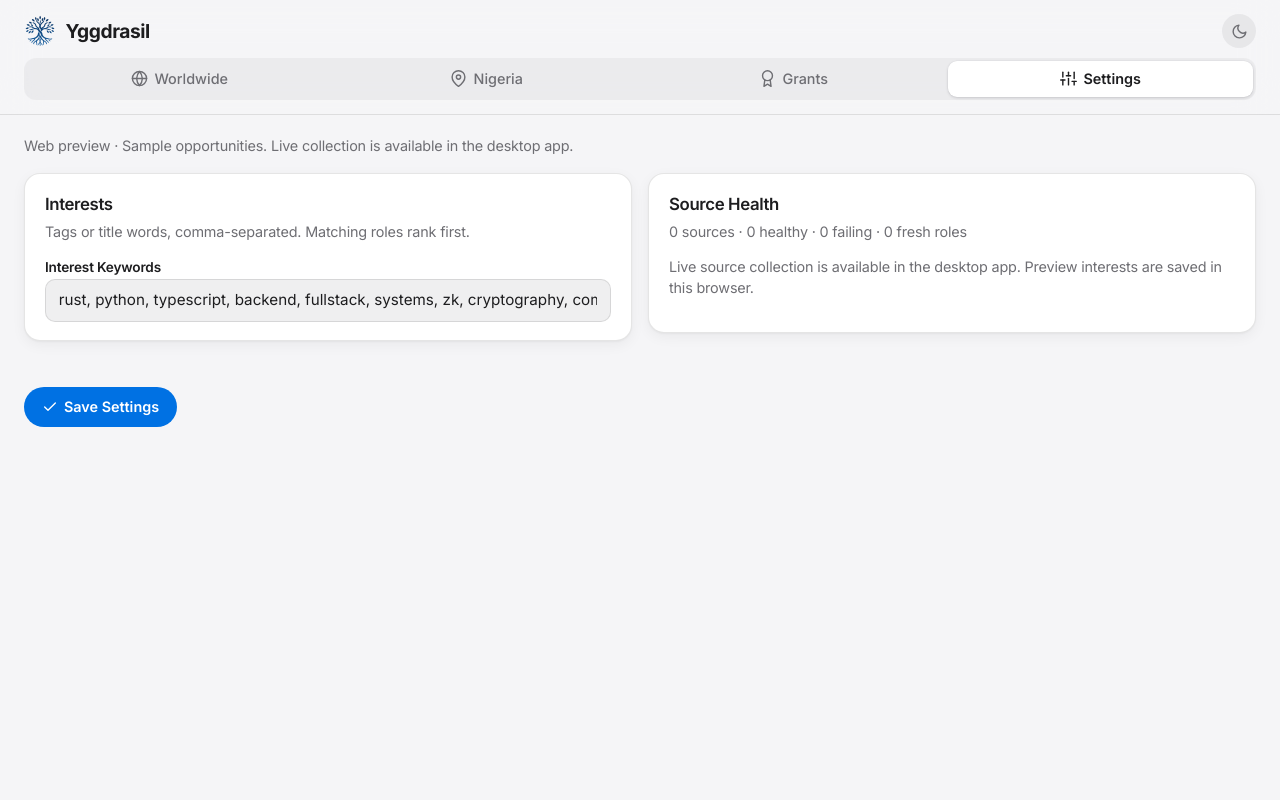
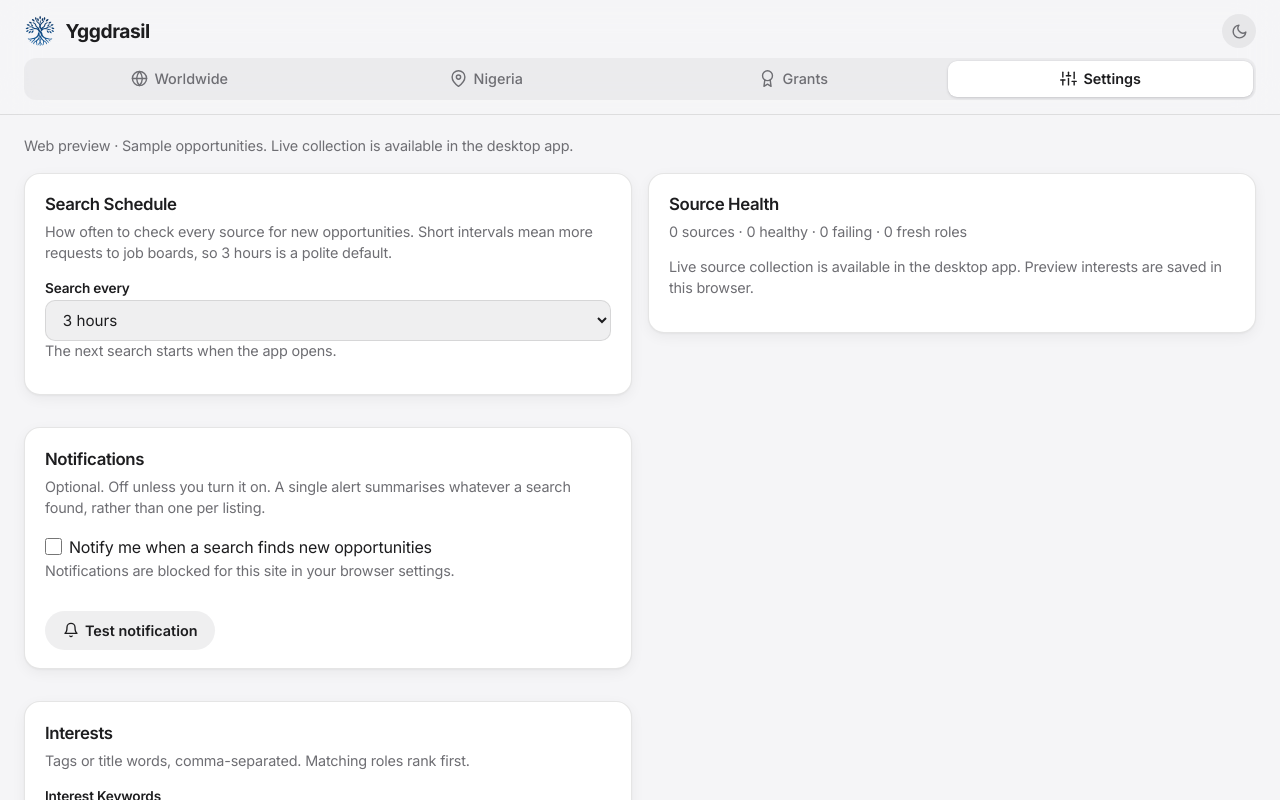
Before and after one commit to thrila/yggdrasil, a React (Vite) app: page / in a window 1280 px wide. Both pictures are taken after a click on the button "Settings". Shown: the top 800 px of the page. Built offline with nearby package versions, Linux system fonts and the light colour scheme.

Commit message:
Add schedule and notification controls to Settings
The preview reports its real notification support instead of claiming the
desktop app is required, so Test notifications works in a browser. It can
only ever send that one manual alert, since no collector runs there.

```diff
--- a/src/App.tsx
+++ b/src/App.tsx
@@ -1,9 +1,10 @@
 import { useEffect, useRef, useState } from "react";
 import type { ComponentType, ReactNode, SVGProps } from "react";
-import { Globe, MapPin, Sliders, Award, Briefcase, Link as LinkIcon, Inbox, RefreshCw, Plus, Check, Search, X, Sun, Moon } from "react-feather";
+import { Globe, MapPin, Sliders, Award, Briefcase, Link as LinkIcon, Inbox, RefreshCw, Plus, Check, Search, X, Sun, Moon, Bell } from "react-feather";
 import { api, isDesktop } from "./api";
 import logoLight from "./assets/mark-light.png";
 import logoDark from "./assets/mark-dark.png";
+import { REFRESH_MINUTE_CHOICES } from "../shared/types";
 import type { Job, PublicSettings, Run, Tab } from "../shared/types";
 
 type IconNode = ComponentType<SVGProps<SVGSVGElement>>;
@@ -26,6 +27,14 @@ const ago = (iso: string): string => {
   const hrs = Math.round(mins / 60);
   if (Math.abs(hrs) < 24) return rtf.format(hrs, "hour");
   return rtf.format(Math.round(hrs / 24), "day");
+};
+
+/** "2h 55m", for the countdown to the next automatic search. */
+const countdown = (at: number): string => {
+  let mins = Math.max(0, Math.round((at - Date.now()) / 60e3));
+  const h = Math.floor(mins / 60);
+  mins -= h * 60;
+  return h ? `${h}h ${mins}m` : `${mins}m`;
 };
 
 const lastVisit = Number(localStorage.getItem("lastVisit")) || 0;
@@ -130,8 +139,17 @@ function Settings() {
   const [key, setKey] = useState("");
   const [msg, setMsg] = useState("");
   const [busy, setBusy] = useState("");
+  const [notify, setNotify] = useState({ supported: false, reason: "" });
+  const [nextPoll, setNextPoll] = useState("");
+  const nounLower = "opportunities";
 
-  const load = () => { api.getSettings().then(setS); api.health().then(setHealth); };
+  const load = () => {
+    api.getSettings().then(setS);
+    api.health().then(setHealth);
+    api.notifyState().then(setNotify);
+    // Preview has no scheduler, so this only resolves in the desktop app.
+    api.nextPoll?.().then((n) => setNextPoll(`is in ${countdown(n.at)}`)).catch(() => setNextPoll(""));
+  };
   useEffect(load, []);
   if (!s) return <p className="empty" aria-live="polite">Loading settings…</p>;
 
@@ -142,12 +160,21 @@ function Settings() {
     try {
       await api.setSettings({
         interests: list(s.interestsText ?? s.interests.join(", ")).map((x) => x.toLowerCase()),
+        refreshMinutes: s.refreshMinutes,
+        notifications: s.notifications,
+        quietFrom: s.quietFrom,
+        quietTo: s.quietTo,
         xQueries: list(s.queriesText ?? s.xQueries.join("\n")),
         xHandles: list(s.handlesText ?? s.xHandles.join(", ")).map((h) => h.replace(/^@/, "")),
         ...(key ? { xaiKey: key } : {}),
       });
       setKey(""); setMsg("Saved"); load();
     } catch (error) { setMsg((error as Error).message); } finally { setBusy(""); }
+  };
+  const testNotify = async () => {
+    setBusy("test"); setMsg("");
+    try { await api.testNotification(); setMsg("Notification sent."); }
+    catch (error) { setMsg((error as Error).message); } finally { setBusy(""); }
   };
   const addSource = async () => {
     if (!url.trim()) return;
@@ -167,6 +194,31 @@ function Settings() {
 
   return <div className="panels">
     <div className="col">
+      <section className="panel"><h2>Search Schedule</h2>
+        <p className="bar">How often to check every source for new {nounLower}. Short intervals mean more requests to job boards, so 3 hours is a polite default.</p>
+        <Field label="Search every"><select name="refreshMinutes" value={s.refreshMinutes}
+          onChange={(e) => setS({ ...s, refreshMinutes: Number(e.target.value) })}>
+          {REFRESH_MINUTE_CHOICES.map((m) => <option key={m} value={m}>{m < 60 ? `${m} minutes` : m % 60 ? `${Math.floor(m / 60)}h ${m % 60}m` : `${m / 60} hour${m > 60 ? "s" : ""}`}</option>)}
+        </select></Field>
+        <p className="bar">{nextPoll ? `Next automatic search ${nextPoll}.` : "The next search starts when the app opens."}</p>
+      </section>
+
+      <section className="panel"><h2>Notifications</h2>
+        <p className="bar">Optional. Off unless you turn it on. A single alert summarises whatever a search found, rather than one per listing.</p>
+        <label className="check"><input type="checkbox" checked={s.notifications}
+          onChange={(e) => setS({ ...s, notifications: e.target.checked })} />Notify me when a search finds new {nounLower}</label>
+        {s.notifications && <>
+          <Field label="Quiet from" hint="Hour, 24-hour clock."><input type="number" min={0} max={23} name="quietFrom"
+            value={s.quietFrom} onChange={(e) => setS({ ...s, quietFrom: Number(e.target.value) })} /></Field>
+          <Field label="Quiet until" hint="Wraps past midnight when the earlier hour is larger."><input type="number" min={0} max={23} name="quietTo"
+            value={s.quietTo} onChange={(e) => setS({ ...s, quietTo: Number(e.target.value) })} /></Field>
+          <p className="bar">Nothing is sent between those hours, or while this window has focus.</p>
+        </>}
+        <p className="bar">{notify.reason}</p>
+        <button type="button" className="btn quiet" onClick={testNotify} disabled={busy === "test"}>
+          <Icon node={Bell} size={16} />{busy === "test" ? "Sending…" : "Test notification"}</button>
+      </section>
+
       <section className="panel"><h2>Interests</h2>
         <p className="bar">Tags or title words, comma-separated. Matching roles rank first.</p>
         <Field label="Interest Keywords"><input name="interests" autoComplete="off" spellCheck={false}
--- a/src/browser-api.ts
+++ b/src/browser-api.ts
@@ -17,6 +17,21 @@ const samples: Sample[] = [
 export interface PreviewStorage {
   getItem(key: string): string | null;
   setItem(key: string, value: string): void;
+}
+
+/**
+ * The browser can show notifications, so report honestly rather than claiming the desktop app
+ * is required. There is no collector behind the preview, so only a manual test fires one here.
+ */
+export function browserNotifyState(): { supported: boolean; reason: string } {
+  if (typeof Notification === "undefined") return { supported: false, reason: "This browser has no notification support." };
+  if (typeof window !== "undefined" && !window.isSecureContext)
+    return { supported: false, reason: "Notifications need HTTPS or localhost." };
+  if (Notification.permission === "denied")
+    return { supported: false, reason: "Notifications are blocked for this site in your browser settings." };
+  if (Notification.permission === "default")
+    return { supported: true, reason: "Permission not granted yet. Use Test notifications to ask." };
+  return { supported: true, reason: "Ready." };
 }
 
 export function createBrowserApi(storage?: PreviewStorage): YggdrasilApi {
@@ -39,7 +54,8 @@ export function createBrowserApi(storage?: PreviewStorage): YggdrasilApi {
         posted, first_seen: 0, last_seen: 0, active: true, score: interests.filter((term) => [job.title, ...job.tags].join(" ").toLowerCase().includes(term)).length })),
 
     getSettings: async (): Promise<PublicSettings> => ({ interests: [...interests], xaiKeySet: false,
-      xQueries: [], xHandles: [], xCallsPerDay: 0, refreshHours: 3, xModel: "", xaiKey: undefined }),
+      xQueries: [], xHandles: [], xCallsPerDay: 0, refreshHours: 3, refreshMinutes: 180,
+      notifications: false, quietFrom: 22, quietTo: 8, xModel: "", xaiKey: undefined }),
 
     setSettings: async (settings: Partial<Settings> & { xaiKey?: string }): Promise<boolean> => {
       if (settings.xaiKey) throw new Error("API keys belong in the desktop app, not the web preview.");
@@ -56,6 +72,19 @@ export function createBrowserApi(storage?: PreviewStorage): YggdrasilApi {
     health: async () => [],
     addSource: unavailable,
     refresh: unavailable,
+
+    notifyState: async () => browserNotifyState(),
+    testNotification: async (): Promise<boolean> => {
+      const state = browserNotifyState();
+      if (!state.supported) throw new Error(state.reason);
+      // Permission must be requested from a user gesture, which is why this button exists.
+      const permission = await Notification.requestPermission();
+      if (permission !== "granted") throw new Error("Notification permission was not granted.");
+      new Notification("Yggdrasil", {
+        body: "Notifications are working. The preview runs no collector, so live alerts need the desktop app.",
+      });
+      return true;
+    },
     onUpdated: (listener: () => void) => { listeners.add(listener); return () => { listeners.delete(listener); }; },
   };
 }
--- a/src/styles.css
+++ b/src/styles.css
@@ -111,13 +111,15 @@ mark{background:var(--hl);color:var(--hlc);border-radius:4px;padding:.05em .15em
 .field{display:block;margin-top:.9rem}
 .field .lbl{display:block;font-size:.85rem;font-weight:600;color:var(--ink);margin-bottom:.1rem}
 .field .hint{display:block;font-size:.8rem;color:var(--mut)}
-input:not([type=checkbox]),textarea{width:100%;padding:.55rem .8rem;border:1px solid var(--line);border-radius:10px;
+input:not([type=checkbox]),textarea,select{width:100%;padding:.55rem .8rem;border:1px solid var(--line);border-radius:10px;
   background:var(--fill);color:var(--ink);font:inherit;font-size:.95rem}
 textarea{resize:vertical;min-height:4.5rem}
 input::placeholder,textarea::placeholder{color:var(--mut)}
-input:hover,textarea:hover{border-color:var(--mut)}
-input:focus,textarea:focus{outline:none;background:var(--card);border-color:var(--acc);box-shadow:0 0 0 3.5px color-mix(in srgb,var(--acc) 22%,transparent)}
+input:hover,textarea:hover,select:hover{border-color:var(--mut)}
+input:focus,textarea:focus,select:focus{outline:none;background:var(--card);border-color:var(--acc);box-shadow:0 0 0 3.5px color-mix(in srgb,var(--acc) 22%,transparent)}
 input[type=password]{letter-spacing:.08em}
+/* Quiet hours are a pair of hour pickers; a fixed narrow column keeps them side by side. */
+input[type=number]{max-width:6rem}
 
 .btn{display:inline-flex;gap:.4rem;align-items:center;border:0;border-radius:999px;background:var(--acc);color:var(--on-acc);
   padding:.55rem 1.1rem;font:inherit;font-size:.9rem;font-weight:600;cursor:pointer;margin-top:.9rem;min-height:2.2rem}
```
Also changed, not shown: 2 other files (tests, documents, lock files or other folders).
